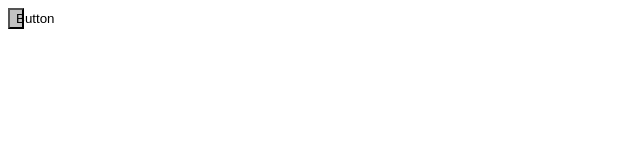
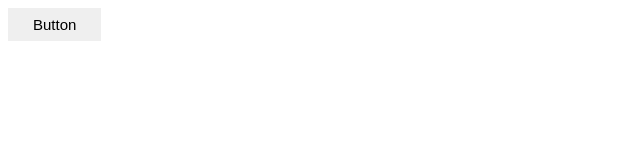
Before and after one commit to FluentFramework/fluent-design, a React app: page / in a window 1280 px wide. Shown: the whole page, without its empty margins (0-640 px from the left). Built offline with nearby package versions, Linux system fonts and the light colour scheme; some packages are replaced by stand-ins of ours.

Commit message:
develop environment is ok~

```diff
--- a/src/elements/Button.js
+++ b/src/elements/Button.js
@@ -2,6 +2,7 @@ import React from 'react';
 import ReactDOM from 'react-dom';
 
 import './button.styl';
+import '../base/_all.styl'
 
 class Button extends React.Component {
     render() {
--- a/src/elements/button.styl
+++ b/src/elements/button.styl
@@ -1,4 +1,11 @@
+
 .fd-button
-    background: #C2C2C2
+    background: $BaseLow
     color: #000000
-    width: 12px
+    font-size: 15px
+    border: none
+    text-align: center
+    text-decoration: none
+    display: inline-block
+    padding: 8px 25px;
+    cursor: pointer;
--- a/webpack.config.js
+++ b/webpack.config.js
@@ -31,7 +31,7 @@ module.exports = {
             },
             {
                 test: /\.styl$/,
-                loader: 'css-loader!stylus-loader?paths=node_modules/bootstrap-stylus/stylus/'
+                loader: 'style-loader!css-loader!stylus-loader'
             }
         ]
     },
```
Also changed, not shown: src/base/variables.styl (line endings or trailing spaces).
